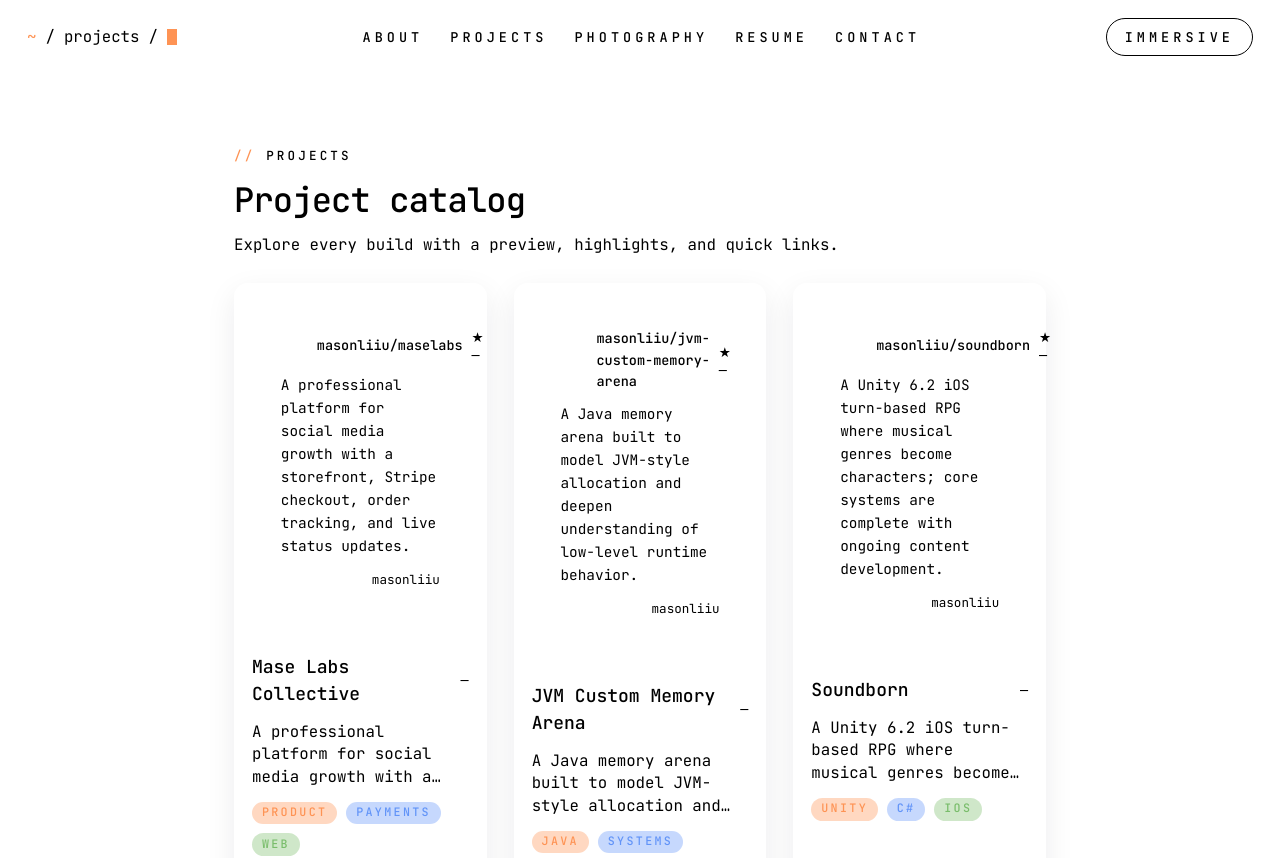
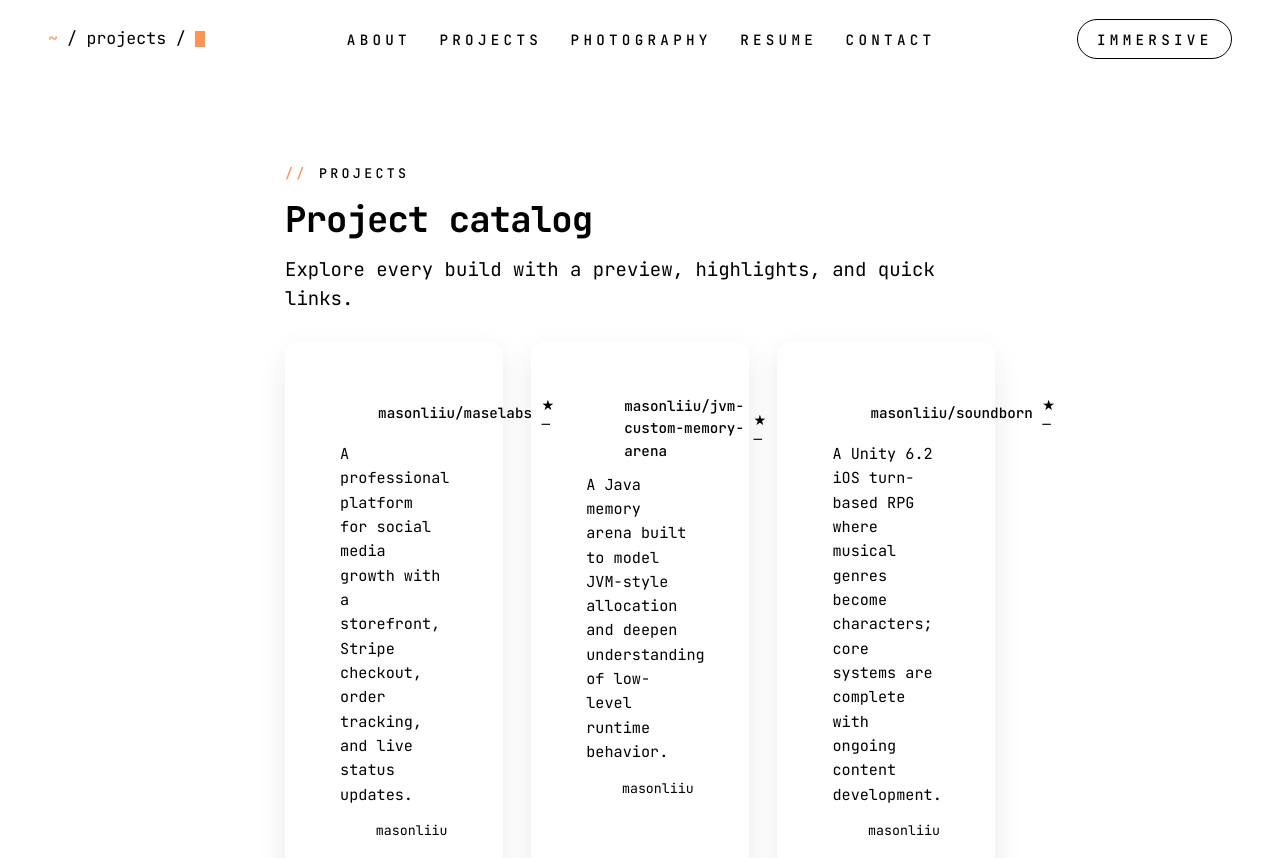
Before and after one commit to masonliiu/portfolio, a Next.js app: page /projects in a window 1280 px wide. Shown: the top 858 px of the page. Built offline with nearby package versions, Linux system fonts and the light colour scheme.

Commit message:
style: scale layout and trim hovers

```diff
--- a/src/app/globals.css
+++ b/src/app/globals.css
@@ -28,7 +28,7 @@
 html {
   font-family: var(--font-jetbrains-mono), "JetBrains Mono", ui-monospace, monospace;
   color-scheme: light;
-  font-size: 18px;
+  font-size: 19px;
 }
 
 body {
@@ -123,11 +123,6 @@ body {
   text-decoration: underline;
   text-decoration-style: dashed;
   text-underline-offset: 4px;
-  transition: color 0.2s ease-in-out, background-color 0.2s ease-in-out;
-}
-
-.link:hover {
-  color: var(--color-accent);
 }
 
 .nav-link {
@@ -135,36 +130,25 @@ body {
 }
 
 .nav-link::after {
-  content: "";
-  position: absolute;
-  left: 0;
-  bottom: -6px;
-  width: 0;
-  height: 2px;
-  background: var(--color-accent);
-  transition: width 0.2s ease;
-}
-
-.nav-link:hover::after {
-  width: 100%;
+  content: none;
 }
 
 .page-shell {
   width: 100%;
   max-width: 80rem;
   margin: 0 auto;
-  padding: 3.5rem 7rem;
+  padding: 4rem 8.5rem;
 }
 
 @media (min-width: 768px) {
   .page-shell {
-    padding: 3.5rem 9rem;
+    padding: 4rem 11rem;
   }
 }
 
 @media (min-width: 1024px) {
   .page-shell {
-    padding: 4rem 13rem;
+    padding: 4.5rem 15rem;
   }
 }
 
@@ -179,6 +163,20 @@ body {
   background: var(--color-surface0);
   border: 1px solid color-mix(in srgb, var(--color-surface1) 70%, transparent);
   border-radius: 14px;
+}
+
+body,
+header,
+.terminal-card,
+.terminal-card-muted,
+.terminal-preview,
+.terminal-window,
+.tag-pill,
+.badge {
+  transition:
+    background-color 0.45s ease,
+    color 0.45s ease,
+    border-color 0.45s ease;
 }
 
 .terminal-title {
@@ -273,8 +271,8 @@ body {
 
 .terminal-preview {
   border-radius: 14px;
-  background: color-mix(in srgb, var(--color-surface2) 35%, white 65%);
-  padding: 1.5rem;
+  background: color-mix(in srgb, var(--color-surface2) 20%, white 80%);
+  padding: 1.8rem;
 }
 
 .terminal-preview__inner {
@@ -333,7 +331,7 @@ body {
   z-index: 25;
   pointer-events: none;
   backdrop-filter: blur(20px);
-  mask-image: linear-gradient(to bottom, transparent 0%, black 55%, transparent 100%);
+  mask-image: linear-gradient(to bottom, transparent 0%, transparent 70%, black 100%);
 }
 
 .hover-panel {
@@ -343,8 +341,8 @@ body {
 .bg-glow {
   background:
     radial-gradient(
-      520px circle at var(--bg-x) var(--bg-y),
-      color-mix(in srgb, var(--color-accent) 24%, transparent),
+      640px circle at var(--bg-x) var(--bg-y),
+      color-mix(in srgb, var(--color-accent) 32%, transparent),
       transparent 70%
     );
   opacity: var(--bg-opacity);
@@ -354,3 +352,21 @@ body {
 html:not(.bg-effect) .bg-glow {
   opacity: 0;
 }
+
+::-webkit-scrollbar {
+  width: 10px;
+}
+
+::-webkit-scrollbar-track {
+  background: color-mix(in srgb, var(--color-mantle) 60%, transparent);
+}
+
+::-webkit-scrollbar-thumb {
+  background: color-mix(in srgb, var(--color-accent) 70%, transparent);
+  border-radius: 999px;
+  border: 2px solid color-mix(in srgb, var(--color-mantle) 70%, transparent);
+}
+
+::-webkit-scrollbar-thumb:hover {
+  background: color-mix(in srgb, var(--color-accent) 90%, transparent);
+}
--- a/src/app/photography/page.tsx
+++ b/src/app/photography/page.tsx
@@ -5,8 +5,8 @@ export default function PhotographyPage() {
     <div className="page-shell max-w-5xl">
       <div className="scroll-blur" />
       <div className="terminal-title">Photography</div>
-      <h1 className="mt-3 text-3xl font-semibold tracking-tight">Photography</h1>
-      <p className="mt-4 text-sm text-[var(--color-subtext0)]">
+      <h1 className="mt-3 text-3xl font-extrabold tracking-tight">Photography</h1>
+      <p className="mt-4 text-base text-[var(--color-subtext0)]">
         This gallery is in progress. I&apos;m curating a set of photos to share
         here soon.
       </p>
@@ -16,7 +16,7 @@ export default function PhotographyPage() {
       </div>
 
       <Link
-        className="mt-10 inline-flex items-center gap-2 text-xs font-semibold uppercase tracking-[0.3em] text-[var(--color-subtext1)] hover:text-[var(--color-accent)]"
+        className="mt-10 inline-flex items-center gap-2 text-xs font-semibold uppercase tracking-[0.3em] text-[var(--color-subtext1)]"
         href="/"
       >
         Back home
--- a/src/components/portfolio/FeaturedProjects.tsx
+++ b/src/components/portfolio/FeaturedProjects.tsx
@@ -18,12 +18,12 @@ export default function FeaturedProjects() {
   return (
     <section>
       <div className="flex items-center justify-between">
-        <h2 className="flex items-center gap-3 text-2xl font-semibold">
+        <h2 className="flex items-center gap-3 text-2xl font-extrabold">
           <span className="text-[var(--color-accent)]">★</span>
           Featured Projects
         </h2>
         <Link
-          className="text-xs font-semibold uppercase tracking-[0.3em] text-[var(--color-subtext1)] hover:text-[var(--color-accent)]"
+          className="text-xs font-semibold uppercase tracking-[0.3em] text-[var(--color-subtext1)]"
           href="/projects"
         >
           View all →
@@ -63,7 +63,7 @@ export default function FeaturedProjects() {
             </div>
             <div className="space-y-3 p-4">
               <div className="flex items-center justify-between gap-4 text-sm">
-                <h3 className="text-base font-semibold transition group-hover:text-[var(--color-accent)]">
+                <h3 className="text-base font-semibold">
                   {project.title}
                 </h3>
                 <span className="text-xs text-[var(--color-subtext1)]">
--- a/src/components/portfolio/Footer.tsx
+++ b/src/components/portfolio/Footer.tsx
@@ -38,7 +38,7 @@ export default function Footer() {
   }, []);
 
   return (
-    <footer className="mx-auto mb-6 mt-10 flex max-w-6xl flex-col gap-3 rounded-lg border border-[color-mix(in srgb,var(--color-surface0) 60%,transparent)] bg-[var(--color-crust)] px-6 py-4 text-xs text-[var(--color-subtext0)] md:flex-row md:items-center md:justify-between">
+    <footer className="mx-auto mb-6 mt-10 flex max-w-7xl flex-col gap-3 rounded-lg border border-[color-mix(in srgb,var(--color-surface0) 60%,transparent)] bg-[var(--color-crust)] px-10 py-4 text-xs text-[var(--color-subtext0)] md:flex-row md:items-center md:justify-between">
       <div className="flex flex-wrap items-center gap-x-3 gap-y-2">
         <span>© {new Date().getFullYear()} Mason Liu</span>
       </div>
@@ -50,7 +50,6 @@ export default function Footer() {
         <span className="hidden text-[var(--color-surface0)] md:inline">-</span>
         <a
           href="mailto:liumasn@gmail.com"
-          className="hover:text-[var(--color-accent)]"
         >
           Email
         </a>
@@ -59,7 +58,6 @@ export default function Footer() {
           href="https://github.com/masonliiu"
           target="_blank"
           rel="noreferrer"
-          className="hover:text-[var(--color-accent)]"
         >
           GitHub
         </a>
@@ -68,7 +66,6 @@ export default function Footer() {
           href="https://www.linkedin.com/in/masonliiu/"
           target="_blank"
           rel="noreferrer"
-          className="hover:text-[var(--color-accent)]"
         >
           LinkedIn
         </a>
--- a/src/components/portfolio/ProjectsList.tsx
+++ b/src/components/portfolio/ProjectsList.tsx
@@ -17,20 +17,20 @@ export default function ProjectsList() {
     <section className="space-y-6">
       <div>
         <div className="terminal-title">Projects</div>
-        <h1 className="mt-3 text-3xl font-semibold tracking-tight">
+        <h1 className="mt-3 text-3xl font-extrabold tracking-tight">
           Project catalog
         </h1>
-        <p className="mt-3 max-w-2xl text-sm text-[var(--color-subtext0)]">
+        <p className="mt-3 max-w-2xl text-base text-[var(--color-subtext0)]">
           Explore every build with a preview, highlights, and quick links.
         </p>
       </div>
 
-      <div className="grid gap-6 md:grid-cols-2 xl:grid-cols-3">
+      <div className="grid gap-6 md:grid-cols-2 lg:grid-cols-3">
         {projects.map((project) => (
           <Link
             key={project.slug}
             href={`/projects/${project.slug}`}
-            className="terminal-card group flex min-h-[360px] flex-col"
+            className="terminal-card flex min-h-[420px] flex-col"
           >
             <div className="terminal-preview">
               <div className="terminal-window">
@@ -58,7 +58,7 @@ export default function ProjectsList() {
             </div>
             <div className="space-y-3 p-4">
               <div className="flex items-center justify-between gap-4 text-sm">
-                <h2 className="text-base font-semibold transition group-hover:text-[var(--color-accent)]">
+                <h2 className="text-base font-semibold">
                   {project.title}
                 </h2>
                 <span className="text-xs text-[var(--color-subtext1)]">
--- a/src/components/portfolio/ProjectsTeaser.tsx
+++ b/src/components/portfolio/ProjectsTeaser.tsx
@@ -12,7 +12,7 @@ export default function ProjectsTeaser() {
         links.
       </p>
       <Link
-        className="mt-4 inline-flex items-center gap-2 rounded-md border border-[var(--color-surface1)] px-4 py-2 text-xs font-semibold uppercase tracking-[0.3em] text-[var(--color-subtext1)] transition hover:border-[var(--color-accent)] hover:text-[var(--color-accent)]"
+        className="mt-4 inline-flex items-center gap-2 rounded-md border border-[var(--color-surface1)] px-4 py-2 text-xs font-semibold uppercase tracking-[0.3em] text-[var(--color-subtext1)]"
         href="/projects"
       >
         View projects
--- a/src/components/portfolio/TerminalHeader.tsx
+++ b/src/components/portfolio/TerminalHeader.tsx
@@ -17,7 +17,7 @@ export default function TerminalHeader() {
 
   return (
     <header className="sticky top-0 z-30 bg-[var(--color-base)]/85 backdrop-blur">
-      <div className="mx-auto flex max-w-6xl items-center justify-between px-6 py-4">
+      <div className="mx-auto flex max-w-7xl items-center justify-between px-10 py-4">
         <nav aria-label="Breadcrumbs" className="flex items-center gap-2 text-sm">
           <Link className="wiggle text-[var(--color-accent)]" href="/">
             ~
@@ -31,10 +31,7 @@ export default function TerminalHeader() {
               {index === segments.length - 1 ? (
                 <span className="text-[var(--color-text)]">{segment.label}</span>
               ) : (
-                <Link
-                  className="hover:text-[var(--color-accent)]"
-                  href={segment.href}
-                >
+                <Link href={segment.href}>
                   {segment.label}
                 </Link>
               )}
@@ -44,29 +41,29 @@ export default function TerminalHeader() {
           <span className="cursor-blink" aria-hidden="true" />
         </nav>
         <div className="hidden items-center gap-6 text-xs font-semibold uppercase tracking-[0.3em] text-[var(--color-subtext1)] md:flex">
-          <Link className="nav-link hover:text-[var(--text)]" href="/about">
+          <Link className="nav-link" href="/about">
             About
           </Link>
-          <Link className="nav-link hover:text-[var(--text)]" href="/projects">
+          <Link className="nav-link" href="/projects">
             Projects
           </Link>
-          <Link className="nav-link hover:text-[var(--text)]" href="/photography">
+          <Link className="nav-link" href="/photography">
             Photography
           </Link>
           <a
-            className="nav-link hover:text-[var(--text)]"
+            className="nav-link"
             href="/resume.pdf"
             target="_blank"
             rel="noreferrer"
           >
             Resume
           </a>
-          <a className="hover:text-[var(--text)]" href="#contact">
+          <a href="#contact">
             Contact
           </a>
         </div>
         <Link
-          className="rounded-full border border-[color-mix(in srgb,var(--color-surface0) 60%,transparent)] px-4 py-2 text-xs font-semibold uppercase tracking-[0.3em] text-[var(--color-text)] transition hover:border-[var(--color-accent)] hover:text-[var(--color-accent)]"
+          className="rounded-full border border-[color-mix(in srgb,var(--color-surface0) 60%,transparent)] px-4 py-2 text-xs font-semibold uppercase tracking-[0.3em] text-[var(--color-text)] transition"
           href="/immersive"
         >
           Immersive
```
Also changed, not shown: src/app/about/page.tsx (+4 -6 lines), src/app/projects/[slug]/page.tsx (+5 -6 lines), src/components/portfolio/Hero.tsx (+3 -6 lines), src/components/portfolio/QuickLinks.tsx (+4 -4 lines).
